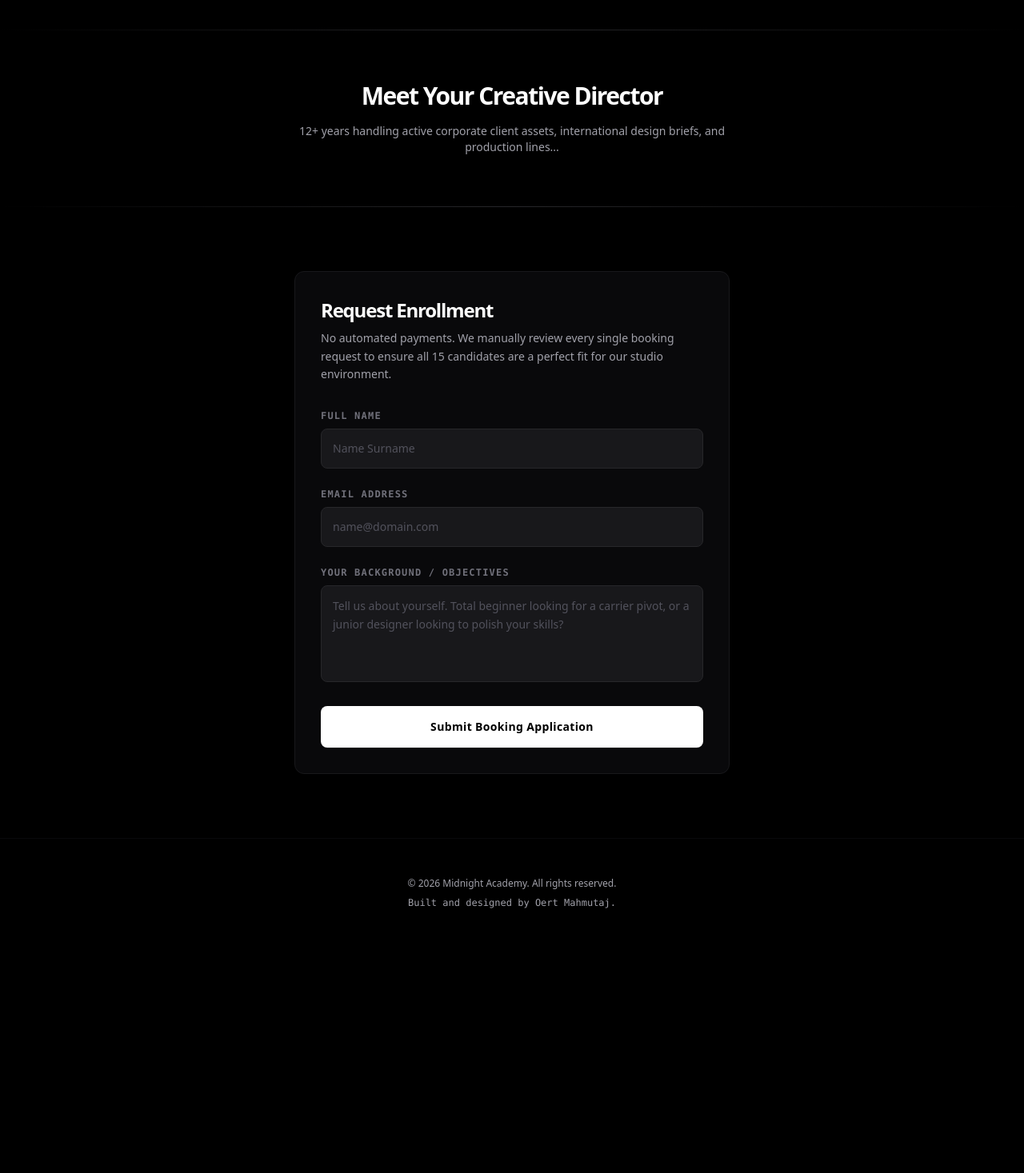
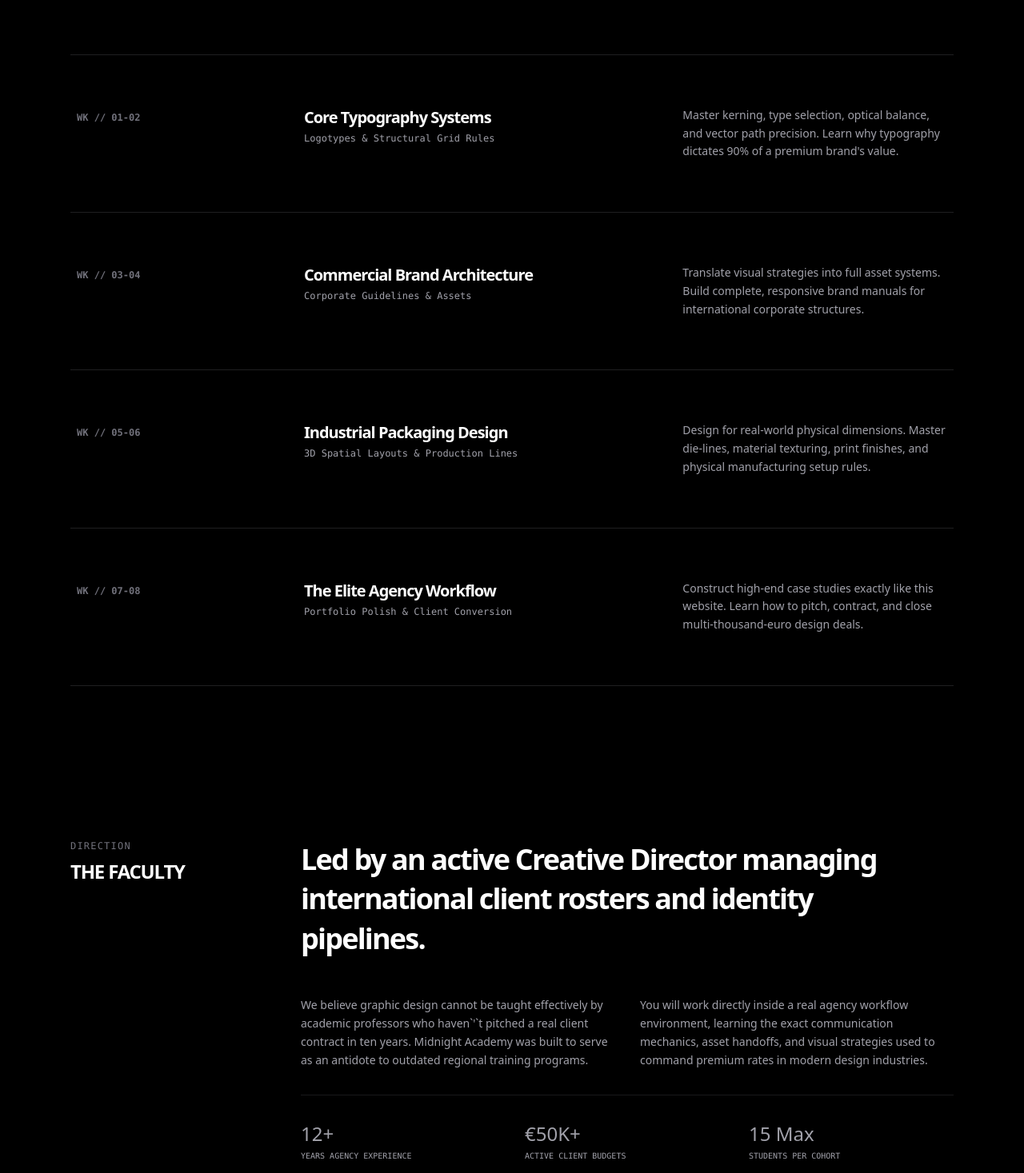
Before and after one commit to OertMahmutaj/midnight-academy, a Next.js app: page / in a window 1280 px wide. Shown: the part 863-2330 px from the top of the page at 80% size. Before the commit the page ends 2048 px from the top, so only its background shows below. Built offline with nearby package versions, Linux system fonts and the light colour scheme.

Commit message:
Enhance Curriculum and Instructor components with detailed content; update Home layout for improved structure and styling

```diff
--- a/src/app/components/Curriculum.tsx
+++ b/src/app/components/Curriculum.tsx
@@ -1,8 +1,56 @@
+'use client';
+
+import React from 'react';
+
+interface SyllabusWeek {
+  num: string;
+  topic: string;
+  focus: string;
+  details: string;
+}
+
+const WEEKS: SyllabusWeek[] = [
+  { num: "WK // 01-02", topic: "Core Typography Systems", focus: "Logotypes & Structural Grid Rules", details: "Master kerning, type selection, optical balance, and vector path precision. Learn why typography dictates 90% of a premium brand's value." },
+  { num: "WK // 03-04", topic: "Commercial Brand Architecture", focus: "Corporate Guidelines & Assets", details: "Translate visual strategies into full asset systems. Build complete, responsive brand manuals for international corporate structures." },
+  { num: "WK // 05-06", topic: "Industrial Packaging Design", focus: "3D Spatial Layouts & Production Lines", details: "Design for real-world physical dimensions. Master die-lines, material texturing, print finishes, and physical manufacturing setup rules." },
+  { num: "WK // 07-08", topic: "The Elite Agency Workflow", focus: "Portfolio Polish & Client Conversion", details: "Construct high-end case studies exactly like this website. Learn how to pitch, contract, and close multi-thousand-euro design deals." }
+];
+
 export default function Curriculum() {
-      return (
-        <section className="max-w-4xl mx-auto py-16 px-4">
-          <h2 className="text-3xl font-bold mb-6">The 8-Week Blueprint</h2>
-          <p className="text-zinc-400 text-sm">Weekly breakdowns of branding, vector typography systems, and commercial package layout modules...</p>
-        </section>
-      );
-    }
+  return (
+    <section id="curriculum" className="px-6 py-24 max-w-6xl mx-auto">
+      {/* Section Header */}
+      <div className="max-w-3xl mb-16">
+        <span className="text-xs font-mono tracking-widest text-zinc-500 uppercase block mb-4">Program Blueprint</span>
+        <h2 className="text-3xl sm:text-5xl font-black tracking-tighter">The 8-Week Core Modules.</h2>
+      </div>
+
+      {/* The Heights-Style Stacked Rows */}
+      <div className="border-t border-zinc-800/80">
+        {WEEKS.map((week, index) => (
+          <div key={index} className="heights-grid-border grid grid-cols-1 md:grid-cols-12 gap-y-4 md:gap-x-12 items-start px-2">
+
+            {/* Metadata Counter (Left) */}
+            <div className="md:col-span-3">
+              <span className="font-mono text-xs text-zinc-500 font-semibold">{week.num}</span>
+            </div>
+
+            {/* Core Topic Title (Center) */}
+            <div className="md:col-span-5">
+              <h3 className="text-xl font-bold tracking-tight text-white mb-1">{week.topic}</h3>
+              <p className="text-xs font-mono text-zinc-500 tracking-wide">{week.focus}</p>
+            </div>
+
+            {/* Deep Context Explanation (Right) */}
+            <div className="md:col-span-4">
+              <p className="text-sm text-zinc-400 font-light leading-relaxed">
+                {week.details}
+              </p>
+            </div>
+
+          </div>
+        ))}
+      </div>
+    </section>
+  );
+}
--- a/src/app/components/Instructor.tsx
+++ b/src/app/components/Instructor.tsx
@@ -1,8 +1,51 @@
+'use client';
+
+import React from 'react';
+
 export default function Instructor() {
   return (
-    <section className="max-w-4xl mx-auto py-16 px-4 text-center">
-      <h2 className="text-3xl font-bold mb-4">Meet Your Creative Director</h2>
-      <p className="text-zinc-400 max-w-xl mx-auto text-sm">12+ years handling active corporate client assets, international design briefs, and production lines...</p>
+    <section className="px-6 py-24 max-w-6xl mx-auto border-b border-zinc-800/80">
+      <div className="grid grid-cols-1 lg:grid-cols-12 gap-12 items-start">
+
+        {/* Left Column Label */}
+        <div className="lg:col-span-3">
+          <span className="text-xs font-mono tracking-widest text-zinc-500 uppercase block">Direction</span>
+          <h2 className="text-2xl font-black uppercase tracking-tight mt-2 text-zinc-400">The Faculty</h2>
+        </div>
+
+        {/* Center/Right Main Content Area */}
+        <div className="lg:col-span-9 space-y-8">
+          <h3 className="text-2xl sm:text-4xl font-black tracking-tighter leading-snug max-w-3xl">
+            Led by an active Creative Director managing international client rosters and identity pipelines.
+          </h3>
+
+          <div className="grid grid-cols-1 md:grid-cols-2 gap-8 pt-4">
+            <p className="text-zinc-400 text-sm font-light leading-relaxed">
+              We believe graphic design cannot be taught effectively by academic professors who haven`&apos;`t pitched a real client contract in ten years. Midnight Academy was built to serve as an antidote to outdated regional training programs.
+            </p>
+            <p className="text-zinc-400 text-sm font-light leading-relaxed">
+              You will work directly inside a real agency workflow environment, learning the exact communication mechanics, asset handoffs, and visual strategies used to command premium rates in modern design industries.
+            </p>
+          </div>
+
+          {/* Quick Metrics Line */}
+          <div className="pt-8 border-t border-zinc-900 grid grid-cols-2 sm:grid-cols-3 gap-6">
+            <div>
+              <p className="text-2xl font-black text-white tracking-tighter">12+</p>
+              <p className="text-[10px] font-mono uppercase tracking-wider text-zinc-500 mt-1">Years Agency Experience</p>
+            </div>
+            <div>
+              <p className="text-2xl font-black text-white tracking-tighter">€50K+</p>
+              <p className="text-[10px] font-mono uppercase tracking-wider text-zinc-500 mt-1">Active Client Budgets</p>
+            </div>
+            <div>
+              <p className="text-2xl font-black text-white tracking-tighter">15 Max</p>
+              <p className="text-[10px] font-mono uppercase tracking-wider text-zinc-500 mt-1">Students Per Cohort</p>
+            </div>
+          </div>
+        </div>
+
+      </div>
     </section>
   );
 }
--- a/src/app/page.tsx
+++ b/src/app/page.tsx
@@ -6,30 +6,16 @@ import BookingForm from '@/app/components/BookingForm';
 
 export default function Home() {
   return (
-    <main className="min-h-screen bg-black text-white selection:bg-white selection:text-black antialiased">
-      {/* 1. Brand Intro & Call to Action Trigger */}
+    <main className="min-h-screen">
       <Hero />
-
-      {/* Visual Break / Divider */}
-      <div className="w-full h-px bg-gradient-to-r from-transparent via-zinc-800 to-transparent" />
-
-      {/* 2. Elite Industry Syllabus Accordion Grid */}
       <Curriculum />
-
-      <div className="w-full h-px bg-gradient-to-r from-transparent via-zinc-800 to-transparent" />
-
-      {/* 3. The Authority Moat: Highlighting the 12-Year Veteran */}
       <Instructor />
-
-      <div className="w-full h-px bg-gradient-to-r from-transparent via-zinc-800 to-transparent" />
-
-      {/* 4. The Functional Booking Intake Form connected to Discord Webhook */}
       <BookingForm />
 
-      {/* Minimal Agency Footer */}
-      <footer className="py-12 border-t border-zinc-950 text-center text-xs text-zinc-600">
-        <p>© {new Date().getFullYear()} Midnight Academy. All rights reserved.</p>
-        <p className="mt-2 text-zinc-700 font-mono">Built and designed by Oert Mahmutaj.</p>
+      {/* Minimal Agency Footer matching Heights */}
+      <footer className="px-6 py-12 max-w-6xl mx-auto border-t border-zinc-900 flex flex-col sm:flex-row justify-between items-center gap-4 text-[11px] font-mono text-zinc-600">
+        <p>© {new Date().getFullYear()} MIDNIGHT ACADEMY. ALL RIGHTS RESERVED.</p>
+        <p className="tracking-widest">TIRANA // ALBANIA</p>
       </footer>
     </main>
   );
```
